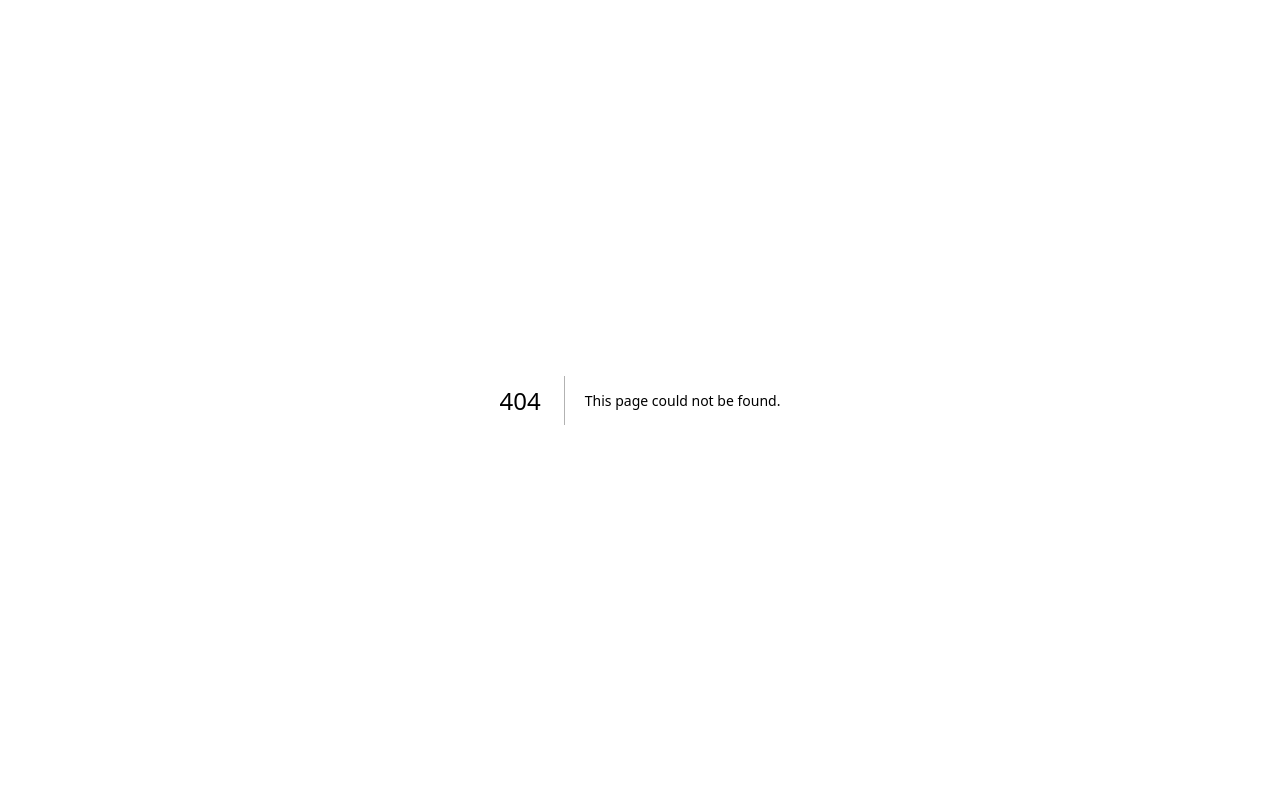
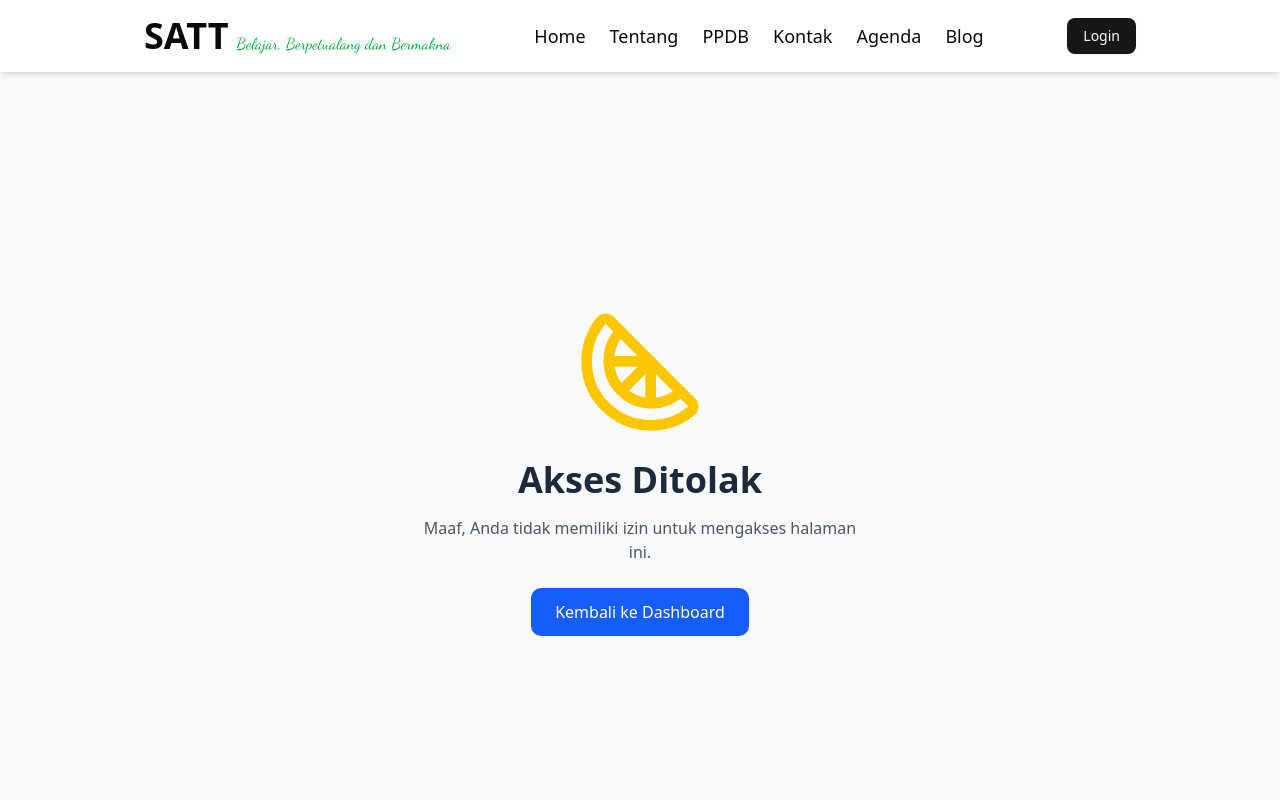
Before and after one commit to bimbelLB3R/sekolah-alam-tanjung-tabalong, a Next.js app: page /unauthorized in a window 1280 px wide. Before the commit this address had no page. Shown: the top 800 px of the page. Built offline with nearby package versions, Linux system fonts and the light colour scheme; no server answers.

Commit message:
midleware role success

```diff
--- /dev/null
+++ b/app/(public)/unauthorized/page.js
@@ -0,0 +1,25 @@
+import Link from "next/link"
+import { Citrus } from "lucide-react"
+
+export default function UnauthorizedPage() {
+  return (
+    <div className="flex flex-col items-center justify-center min-h-screen bg-gray-50 px-4 text-center">
+      <div className="max-w-md">
+        {/* Icon Citrus */}
+        <Citrus className="mx-auto text-yellow-400 w-32 h-32" />
+
+        <h1 className="mt-6 text-4xl font-bold text-gray-800">Akses Ditolak</h1>
+        <p className="mt-4 text-gray-600">
+          Maaf, Anda tidak memiliki izin untuk mengakses halaman ini.
+        </p>
+
+        <Link
+          href="/dashboard"
+          className="mt-6 inline-block bg-blue-600 text-white px-6 py-3 rounded-lg hover:bg-blue-700 transition"
+        >
+          Kembali ke Dashboard
+        </Link>
+      </div>
+    </div>
+  )
+}
--- a/app/api/auth/login/route.js
+++ b/app/api/auth/login/route.js
@@ -11,7 +11,15 @@ export async function POST(req) {
       return NextResponse.json({ error: "Email dan password wajib diisi" }, { status: 400 })
     }
 
-    const [rows] = await pool.query("SELECT * FROM users WHERE email = ?", [email])
+    // JOIN tabel users dan roles untuk ambil role name
+    const [rows] = await pool.query(
+      `SELECT u.id, u.name AS user_name, u.email, u.password, r.id AS role_id, r.name AS role_name
+       FROM users u
+       JOIN roles r ON u.role_id = r.id
+       WHERE u.email = ?`,
+      [email]
+    )
+
     const user = rows[0]
 
     if (!user) {
@@ -24,7 +32,14 @@ export async function POST(req) {
     }
 
     const secret = new TextEncoder().encode(process.env.JWT_SECRET)
-    const token = await new SignJWT({ id: user.id, role_id: user.role_id })
+
+    // Payload JWT berisi role_name
+    const token = await new SignJWT({
+      id: user.id,
+      name: user.user_name,
+      role_id: user.role_id,
+      role_name: user.role_name, // <-- ini yang baru
+    })
       .setProtectedHeader({ alg: "HS256" })
       .setExpirationTime("1h")
       .sign(secret)
@@ -33,9 +48,10 @@ export async function POST(req) {
       message: "Login berhasil",
       user: {
         id: user.id,
-        name: user.name,
+        name: user.user_name,
         email: user.email,
         role_id: user.role_id,
+        role_name: user.role_name,
       },
     })
 
--- /dev/null
+++ b/app/dashboard/bendahara/page.js
@@ -0,0 +1,3 @@
+export default function BendaharaPage(){
+    return <>Ini halaman Bendahara</>
+}
--- /dev/null
+++ b/app/dashboard/bendahara/pemasukan/page.js
@@ -0,0 +1,3 @@
+export default function BendaharaPemasukan(){
+    return <>Ini halaman Bendahara Pemasukan</>
+}
--- a/middleware.js
+++ b/middleware.js
@@ -10,14 +10,32 @@ export async function middleware(req) {
     return NextResponse.redirect(new URL("/dashboard", req.url))
   }
 
-  // proteksi dashboard
+  // cek path dashboard
   if (url.pathname.startsWith("/dashboard")) {
     if (!token) {
       return NextResponse.redirect(new URL("/login", req.url))
     }
+
     try {
       const secret = new TextEncoder().encode(process.env.JWT_SECRET)
-      await jwtVerify(token, secret)
+      const { payload } = await jwtVerify(token, secret)
+
+      const userRole = payload.role_name // contoh: "guru", "bendahara", "super-admin", dll
+      console.log(userRole)
+      // kalau super-admin → akses semua halaman
+      if (userRole === "super-admin") {
+        return NextResponse.next()
+      }
+
+      // ambil segmen kedua setelah /dashboard/
+      const pathSegments = url.pathname.split("/")
+      const targetRole = pathSegments[2] // misal: /dashboard/guru → "guru"
+
+      // kalau ada target role & userRole beda → forbidden
+      if (targetRole && targetRole !== userRole) {
+        return NextResponse.redirect(new URL("/unauthorized", req.url))
+      }
+
       return NextResponse.next()
     } catch (err) {
       console.error("JWT verify error:", err.message)
@@ -28,6 +46,7 @@ export async function middleware(req) {
   return NextResponse.next()
 }
 
+// matcher supaya cuma jalan di route tertentu
 export const config = {
-  matcher: ["/login", "/dashboard/:path*"], // login juga dicek
+  matcher: ["/login", "/dashboard/:path*"],
 }
```
